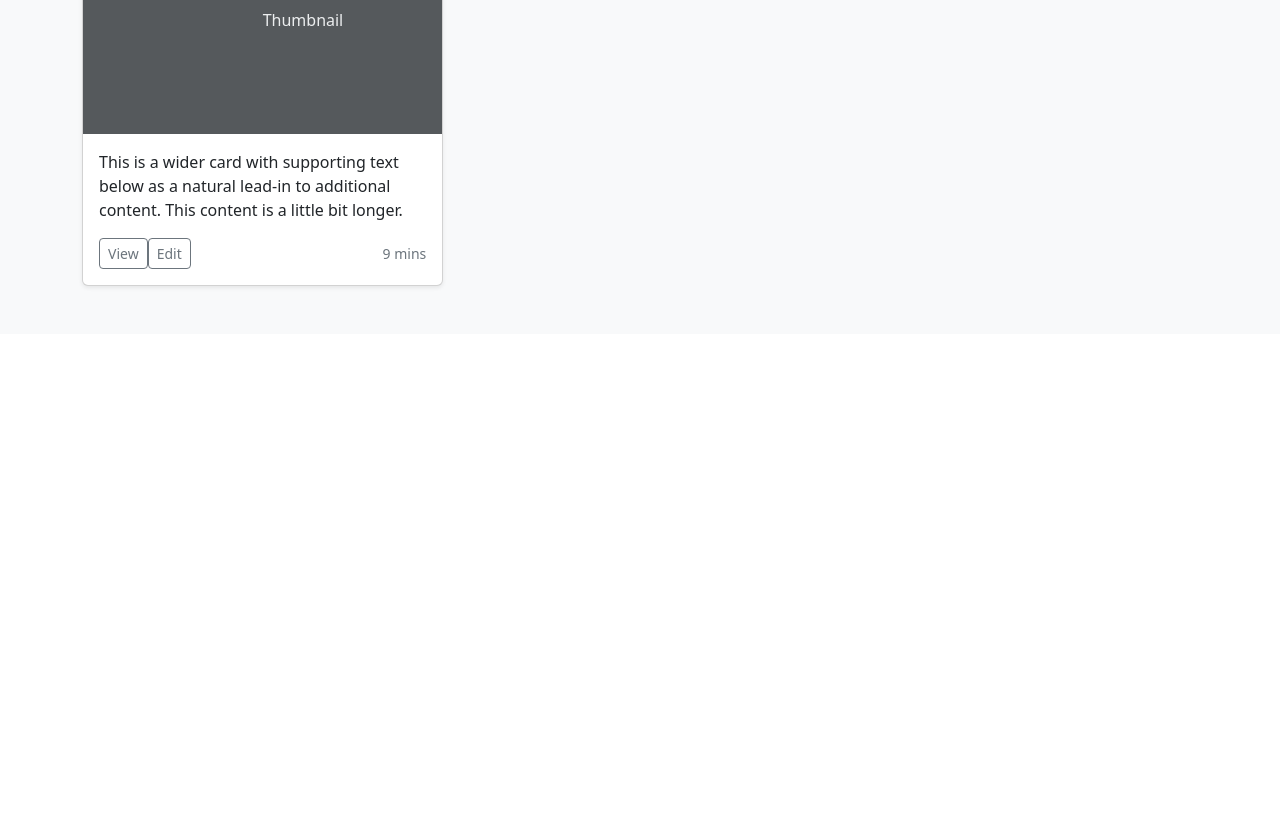
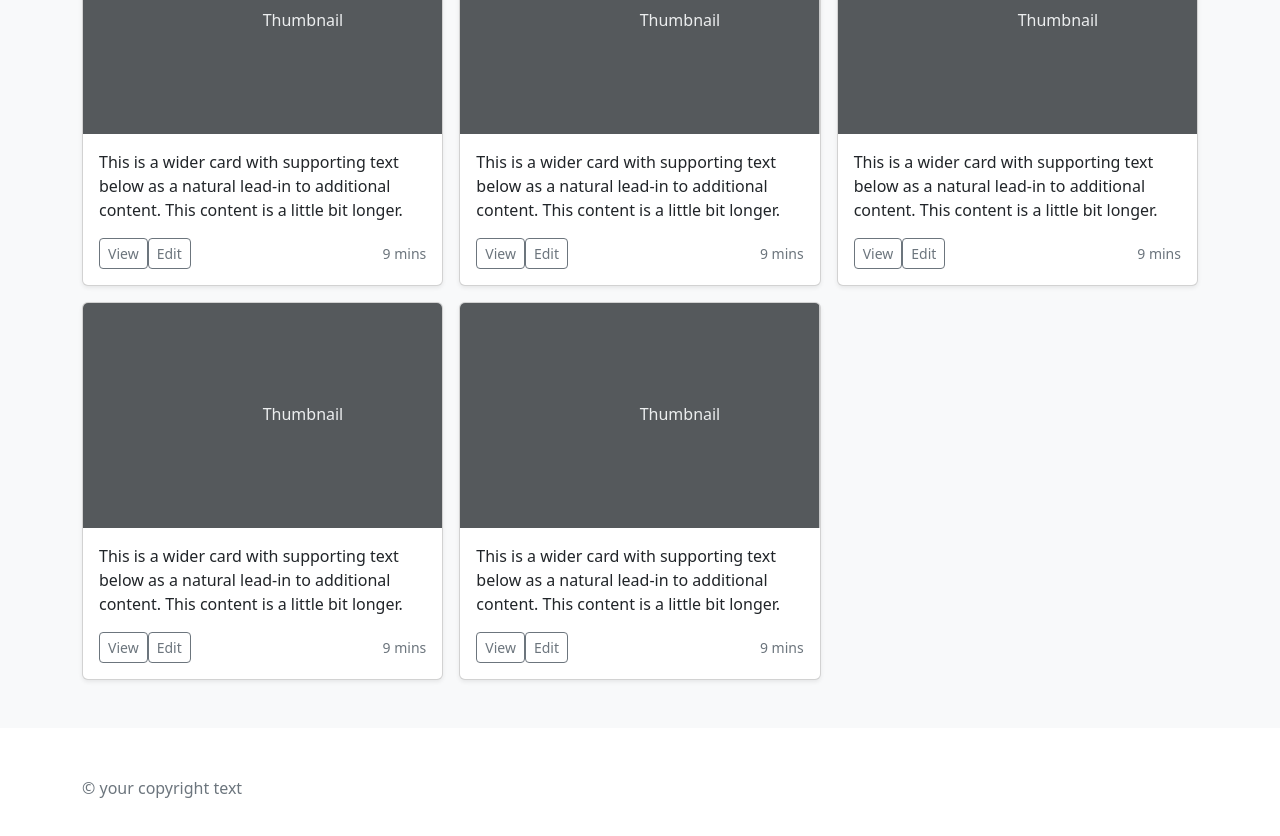
Before and after one commit to grvpande/refurbished-frontend, a React (Create React App) app: page / in a window 1280 px wide. Shown: the part 620-1456 px from the top of the page. Before the commit the page ends 954 px from the top, so only its background shows below. Built offline with nearby package versions, Linux system fonts and the light colour scheme.

Commit message:
footer and other changes

```diff
--- a/src/App.tsx
+++ b/src/App.tsx
@@ -1,6 +1,7 @@
 import React, { Suspense, lazy } from 'react';
 import { BrowserRouter, Route, Routes } from 'react-router-dom';
 import Header from 'components/structure/header/Header';
+import Footer from 'components/structure/footer/Footer';
 
 const Home = lazy(() => import('pages/home/Home'));
 const Components = lazy(() => import('pages/ui-components/Components'));
@@ -21,6 +22,7 @@ function App() {
                     </Routes>
                 </Suspense>
             </main>
+            <Footer />
         </BrowserRouter>
     );
 }
--- a/src/components/shop/phone-listing/PhoneListing.tsx
+++ b/src/components/shop/phone-listing/PhoneListing.tsx
@@ -12,6 +12,18 @@ export default function PhoneListing() {
                     <Column>
                         <PhoneItem />
                     </Column>
+                    <Column>
+                        <PhoneItem />
+                    </Column>
+                    <Column>
+                        <PhoneItem />
+                    </Column>
+                    <Column>
+                        <PhoneItem />
+                    </Column>
+                    <Column>
+                        <PhoneItem />
+                    </Column>
                 </Row>
             </Container>
         </div>
--- a/src/components/structure/footer/Footer.tsx
+++ b/src/components/structure/footer/Footer.tsx
@@ -1,25 +1,14 @@
 import React from 'react';
+import Container from 'components/ui/layout/Container';
 
 export default function Footer() {
     return (
         <footer className="text-muted py-5">
-            <div className="container">
-                <p className="float-end mb-1">
-                    <a href="#">Back to top</a>
+            <Container>
+                <p className="mb-1">
+                    &copy; your copyright text
                 </p>
-                <p className="mb-1">
-                    Album example is © Bootstrap, but please download and
-                    customize it for yourself!
-                </p>
-                <p className="mb-0">
-                    New to Bootstrap? <a href="/">Visit the homepage</a> or read
-                    our{' '}
-                    <a href="/docs/5.2/getting-started/introduction/">
-                        getting started guide
-                    </a>
-                    .
-                </p>
-            </div>
+            </Container>
         </footer>
     );
 }
--- a/src/components/structure/header/Header.tsx
+++ b/src/components/structure/header/Header.tsx
@@ -24,7 +24,7 @@ export default function Header() {
                             <path d="M23 19a2 2 0 0 1-2 2H3a2 2 0 0 1-2-2V8a2 2 0 0 1 2-2h4l2-3h6l2 3h4a2 2 0 0 1 2 2z"></path>
                             <circle cx="12" cy="13" r="4"></circle>
                         </svg>
-                        <strong>Album</strong>
+                        <strong>Refurbished Phones</strong>
                     </Link>
                     <button
                         className="navbar-toggler collapsed"
```
